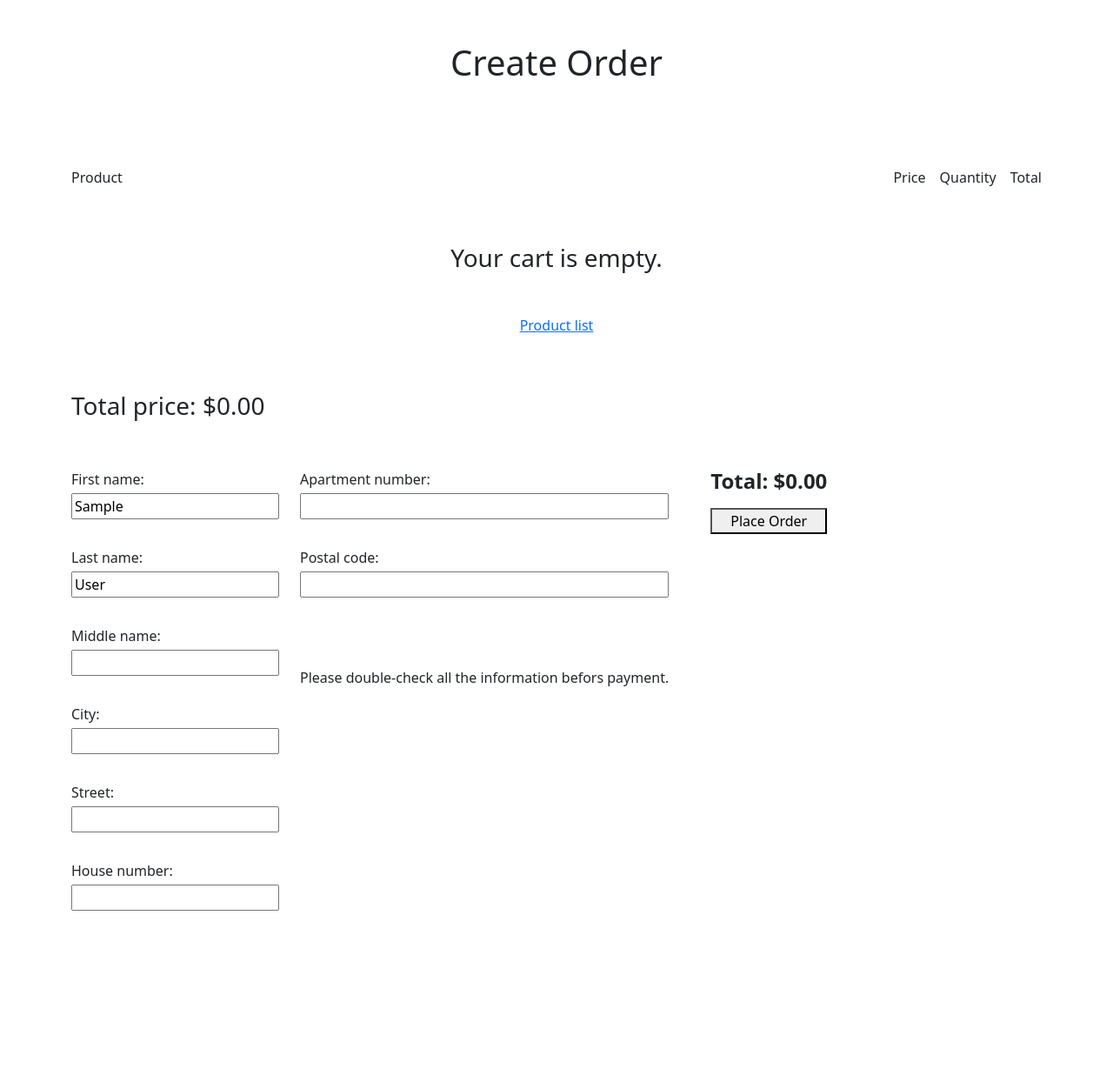
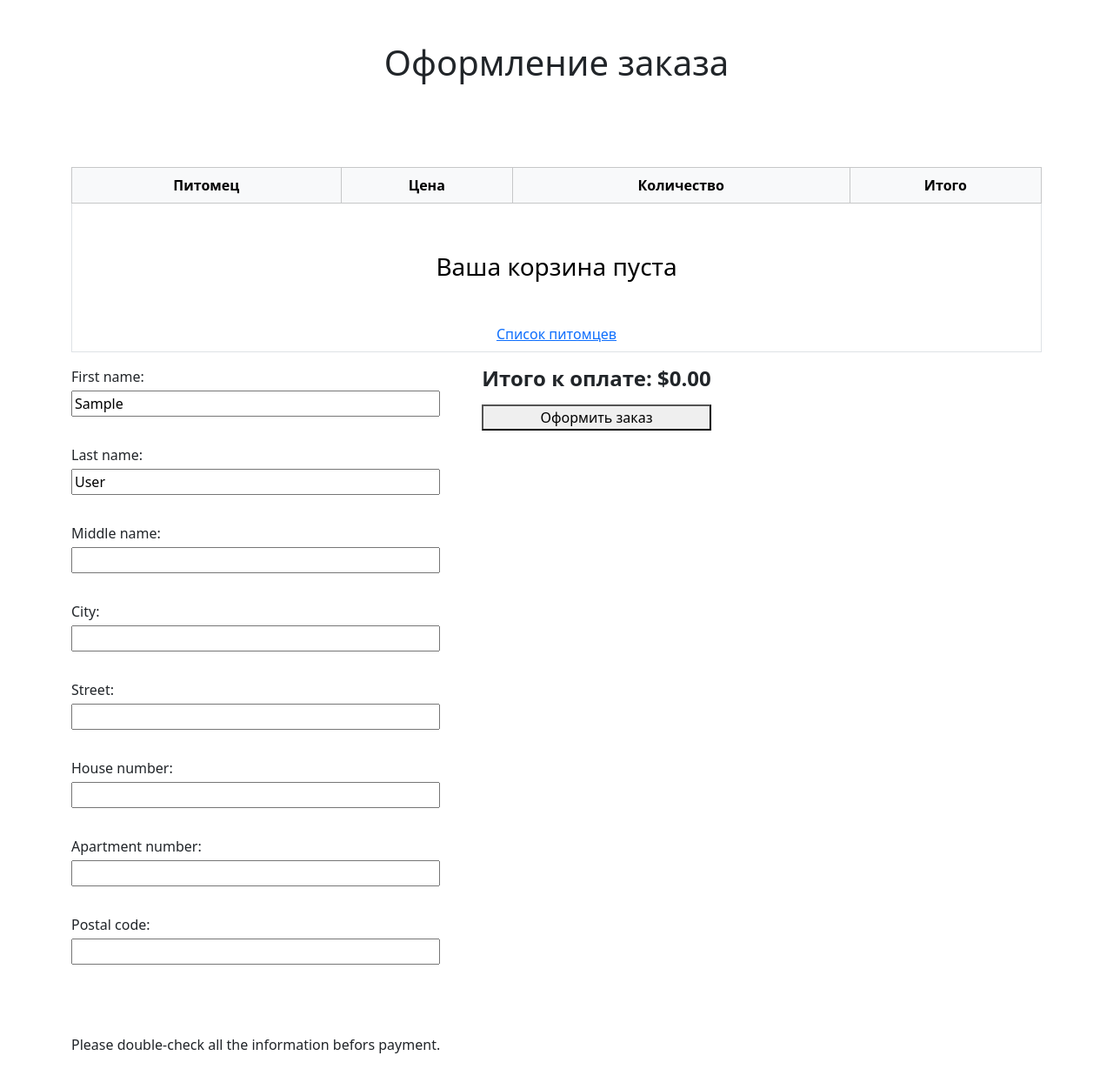
Before and after one commit to elyalkov/my-pet-project-django, a Django app: page /orders/create/ in a window 1280 px wide. Shown: the part 75-1304 px from the top of the page at 87% size. Before the commit the page ends 1122 px from the top, so only its background shows below. Run offline with Django 4.2, Linux system fonts and the light colour scheme; the visitor is signed in with stand-in values (Sample User, id 1).

Commit message:
Отформатировал html заказов

```diff
--- a/first_pet/orders/templates/orders/order_form.html
+++ b/first_pet/orders/templates/orders/order_form.html
@@ -1,62 +1,74 @@
 {% extends "main/base.html" %}
 {% load static %}
 
-{% block title %}Reverence Interlude - Order Create{% endblock title %}
+{% block title %}Оформление заказа{% endblock title %}
 
 {% block content %}
     <div class="order-form-container mt-5 d-flex flex-column gap-5">
-        <h1 class="text-center mb-5">Create Order</h1>
-        <div class="table-cart">
-            <div class="table-head d-flex justify-content-between align-items-center">
-                <div class="left-side-head">
-                    <p class="table-p">Product</p>
-                </div>
-                <div class="right-side-head d-flex gap-3">
-                    <p class="table-p c-item-total">Price</p>
-                    <p class="table-p c-item-quantity">Quantity</p>
-                    <p class="table-p c-item-price">Total</p>
-                </div>
-            </div>
-            <div class="table-items">
+    <h1 class="text-center mb-5">Оформление заказа</h1>
+
+        <!-- Таблица -->
+        <div class="table-responsive">
+        <table class="table table-bordered align-middle">
+            <thead class="table-light text-center">
+                <tr>
+                    <th>Питомец</th>
+                    <th>Цена</th>
+                    <th>Количество</th>
+                    <th>Итого</th>
+                </tr>
+            </thead>
+
+            <!-- Тело таблицы -->
+            <tbody>
                 {% if cart|length == 0 %}
-                    <div class="empty-cart-message d-flex flex-column justify-content-center align-items-center text-center">
-                        <h3 class="mt-5 mb-5">Your cart is empty.</h3>
-                        <a href="{% url "main:catalog" %}" class="default-btn">Product list</a>
-                    </div>
+                    <tr>
+                        <td colspan="4" class="text-center">
+                            <h3 class="mt-5 mb-5">Ваша корзина пуста</h3>
+                            <a href="{% url 'main:product_list' %}" class="default-btn">Список питомцев</a>
+                        </td>
+                    </tr>
                 {% else %}
                     {% for item in cart %}
-                        <div class="cart-item d-flex justify-content-between align-items-center">
-                            <div class="left-side-items d-flex">
-                                <div class="c-item-img">
-                                    <img src="{{ item.product.image.url }}" alt="">
+                        <tr>
+
+                            <!-- Питомец -->
+                            <td>
+                                <div class="d-flex align-items-center">
+                                    <img src="{{ item.product.image.url }}" alt="" style="width: 225px; height: 180px; object-fit: cover; margin-right: 10px;">
+                                    <div>
+                                        <a href="{% url 'main:product_detail' item.product.slug %}" class="fw-bold">{{ item.product.name }}</a><br>
+                                    </div>
                                 </div>
-                                <div class="c-item-info">
-                                    <a href="{% url 'main:product_detail' item.product.slug %}" class="item-name-in-cart p-3">{{ item.product.name }}</a>
-                                    <p class="item-size-bottom fw-bold p-3">{{ item.size }}</p>
-                                </div>
-                            </div>
-                            <div class="right-side-items d-flex gap-3">
-                                <div class="c-item-price">
-                                    ${{ item.total_price|floatformat:2 }}
-                            </div>
-                            <div class="c-item-quantity">
-                                <form action="{% url 'orders:order_success' item.product.id %}" id="update-form-{{ item.product.id }}" method="post" class="c-quantity-form">
+                            </td>
+
+                            <!-- Цена -->
+                            <td class="text-center">
+                                ${{ item.product.price|floatformat:2 }}
+                            </td>
+
+                            <!-- Количество -->
+                            <td class="text-center">
+                                <form action="{% url 'orders:order_success' item.product.id %}" method="post" class="d-inline-block">
                                     {% csrf_token %}
-                                    <input type="number" class="text-center" name="quantity" value="{{ item.quantity }}" min="1" required id="quantity-{{ item.product.id }}" oninput="updateCart({{ item.product.id }})">
-                                    <a href="{% url 'cart:cart_remove' item.product.id %}">Remove</a>
-                                 </form>
-                            </div>
-                            <div class="c-item-total">
+                                    <input type="number" class="form-control text-center" name="quantity" value="{{ item.quantity }}" min="1" required style="width: 80px; display:inline-block;" oninput="updateCart({{ item.product.id }})">
+                                    <br>
+                                </form>
+                            </td>
+
+                            <!-- Итого -->
+                            <td class="text-center">
                                 ${{ item.total_price|floatformat:2 }}
-                            </div>
-                        </div>
-                    </div>
-                {% endfor %}
+                            </td>
+                        </tr>
+                    {% endfor %}
                 {% endif %}
+                    </tbody>
+                </table>
             </div>
         </div>
 
-        <h3 class="total_price_cart mt-3">Total price: ${{ cart.get_total_price|floatformat:2 }}</h3>
+        <!-- Форма с данными покупателя -->
         <div class="form-for-order">
             <form method="post" class="d-flex gap-5">
                 {% csrf_token %}
@@ -68,8 +80,6 @@
                         {{ form.city.label_tag }} {{ form.city }} <br>
                         {{ form.street.label_tag }} {{ form.street }} <br>
                         {{ form.house_number.label_tag }} {{ form.house_number }} <br>
-                    </div>
-                    <div class="block2 d-flex flex-column gap-1">
                         {{ form.apartment_number.label_tag }} {{ form.apartment_number }} <br>
                         {{ form.postal_code.label_tag }} {{ form.postal_code }} <br>
                         <p class="p-on-order text-center mt-5">Please double-check all the information befors payment.</p>
@@ -79,9 +89,9 @@
                 <div class="order-total-info">
                     <div class="total-for-order d-flex flex-column gap-2">
                         <div class="total-view">
-                            <h4 class="fw-bold">Total: ${{ total_price|floatformat:2 }}</h4>
+                            <h4 class="fw-bold">Итого к оплате: ${{ total_price|floatformat:2 }}</h4>
                         </div>
-                        <button class="default-btn order-form-btn">Place Order</button>
+                        <button class="default-btn order-form-btn">Оформить заказ</button>
                     </div>
                 </div>
             </form>
```
